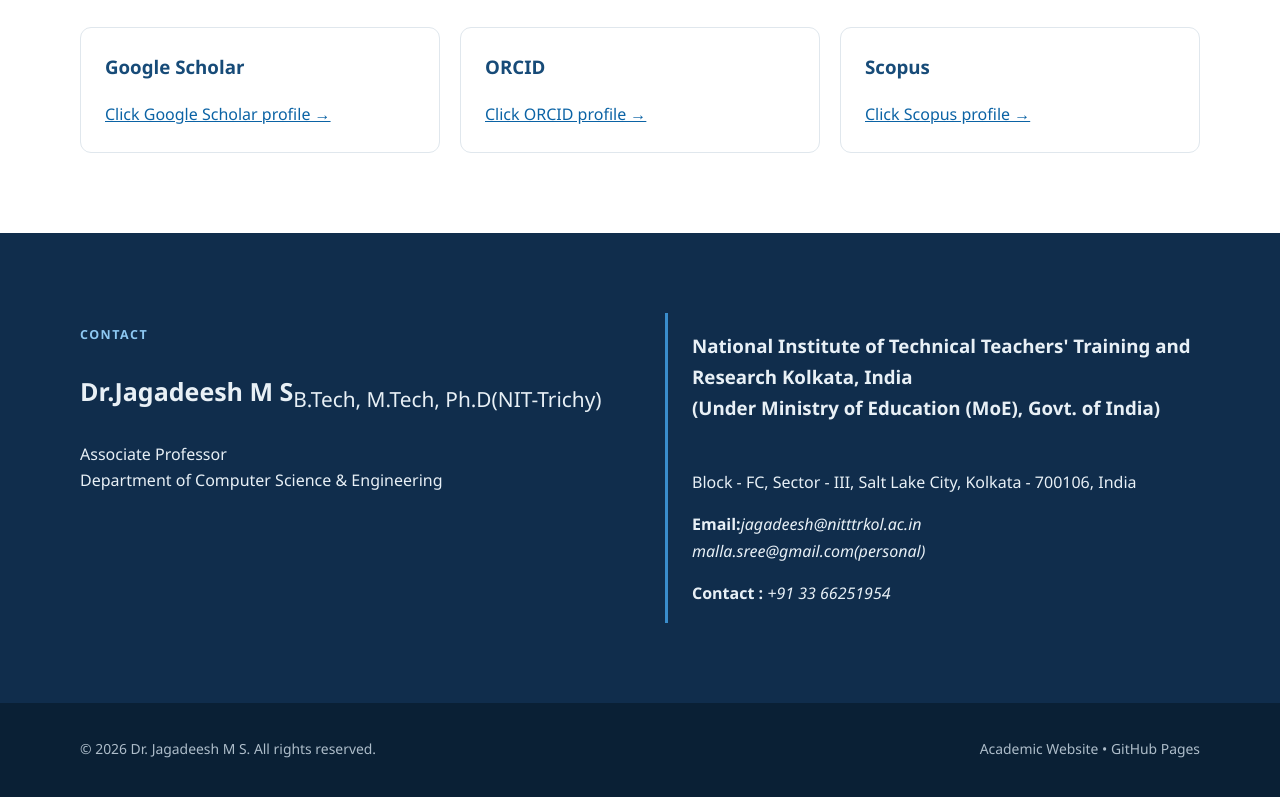
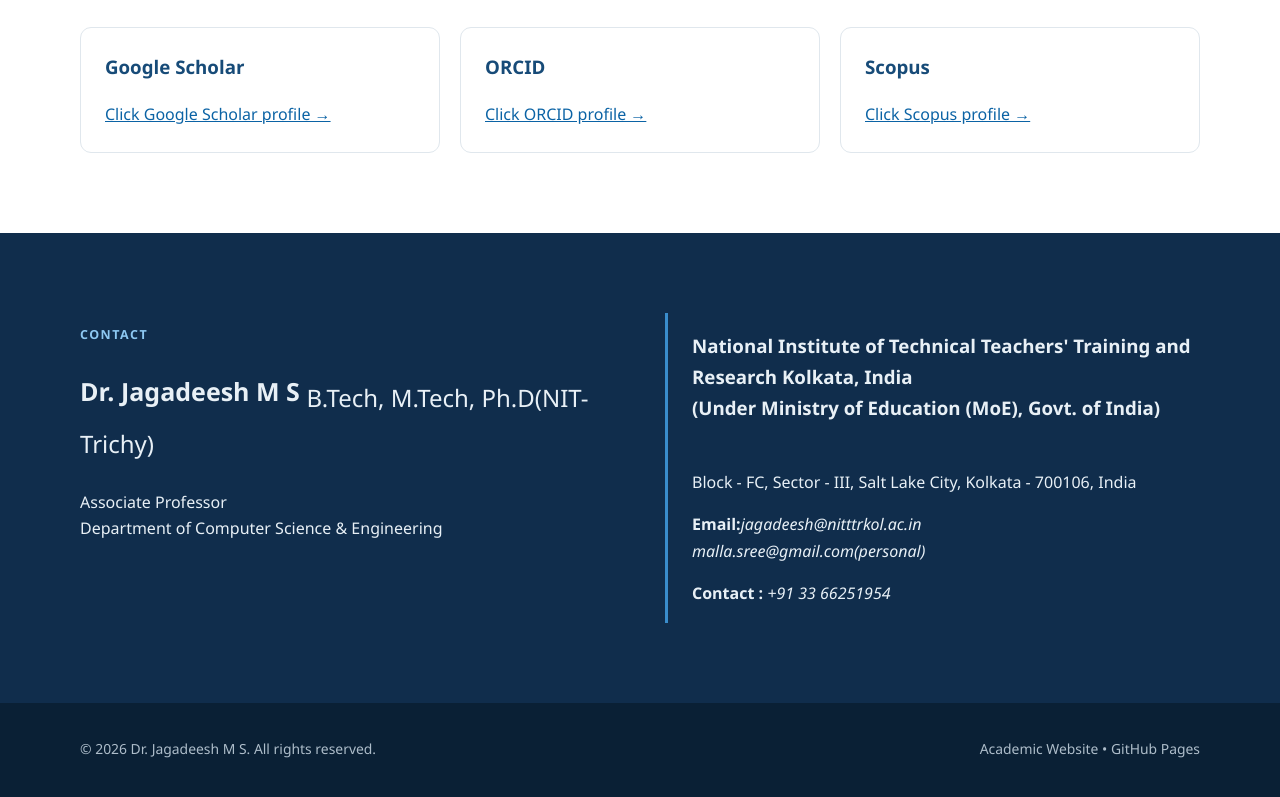
Before and after one commit to mallasree/jagadeeshMS, a plain HTML site: page index.html in a window 1280 px wide. Shown: the part 3406-4203 px from the top of the page. Drawn offline with Linux system fonts and the light colour scheme.

Commit message:
Enhance contact section for Dr. Jagadeesh M S
Updated contact section with additional formatting and details.

```diff
--- a/index.html
+++ b/index.html
@@ -105,7 +105,12 @@ organization, hands-on technical training, curriculum development and educationa
 </div></div></section>
 
 <section id="contact" class="section contact"><div class="container contact-grid">
-<div><p class="label">CONTACT</p><p style="font-size: 25px;"><b>Dr.Jagadeesh M S</b><sub>B.Tech, M.Tech, Ph.D(NIT-Trichy)</sub></p>
+<div><p class="label">CONTACT</p>
+  <p style="font-size: 25px;"><b>Dr. Jagadeesh M S</b>
+  <sub>
+  <font size="5">B.Tech, M.Tech, Ph.D(NIT-Trichy)</font>
+  </sub>
+  </p>
   <p>Associate Professor<br>Department of Computer Science &amp; Engineering
 </p></div>
 <div class="contact-box"><p><h3>National Institute of Technical Teachers' Training and Research Kolkata, India
```
